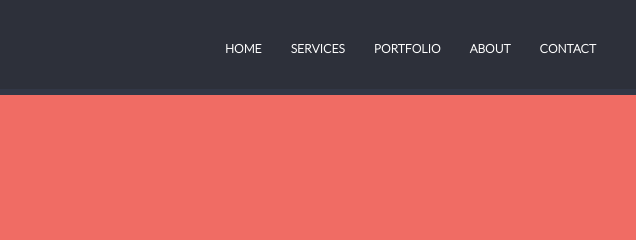
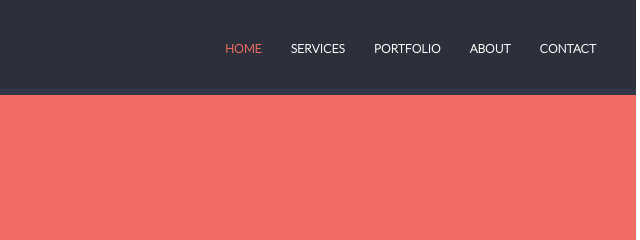
Before and after one commit to Featurist505095/singolo, a plain HTML site: page index.html in a window 1280 px wide. Shown: the top 240 px of the page, 514-1154 px from the left. Drawn offline with Linux system fonts and the light colour scheme.

Commit message:
fix: fix selected element color in top menu

```diff
--- a/singolo.css
+++ b/singolo.css
@@ -60,7 +60,7 @@ header h1 .red {
   cursor: pointer;
 }
 
-header menu .selected {
+#top_wrapper header menu .selected {
   color: #f06c64;
 }
 
```
